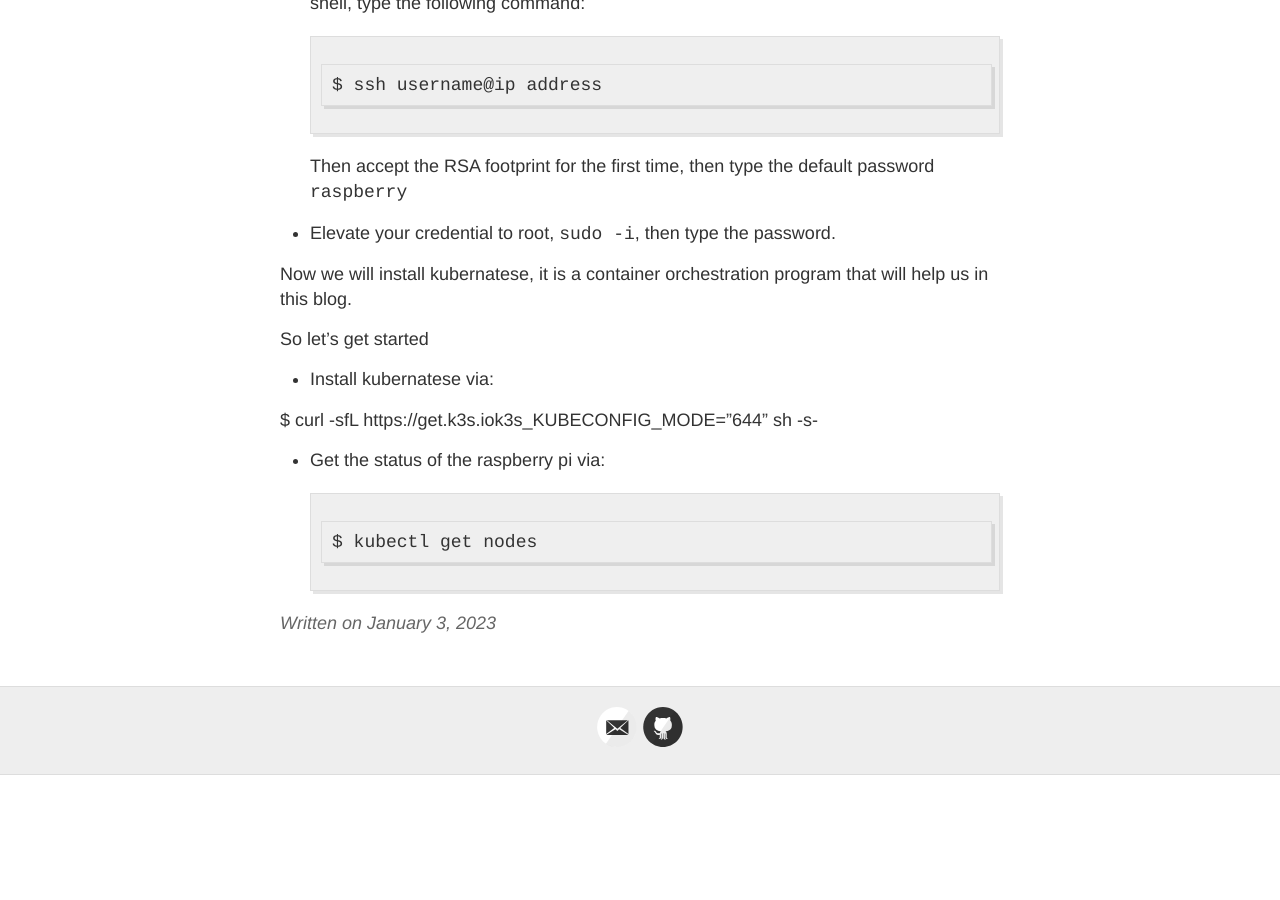
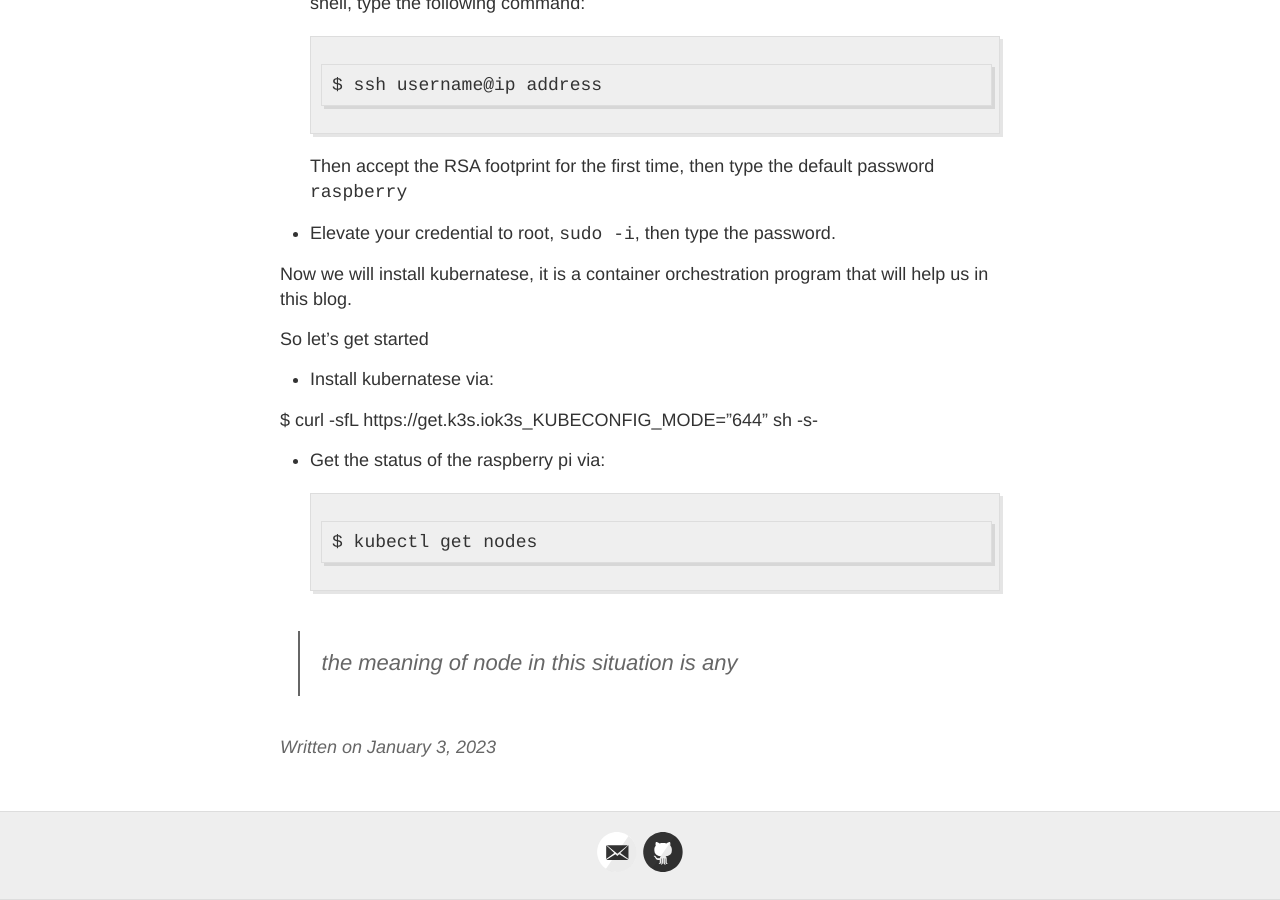
Before and after one commit to hermassest/hermassest.github.io, a Jekyll site: the page built from _posts/2023-01-03-Build-Your-Own-Raspberry-Pi-Cluster.md, in a window 1280 px wide and 900 px high, scrolled down 1316 px. Built offline with Jekyll 4.4.1, drawn with Linux system fonts in a browser that asks for light colours; our own code applies the rules of GitHub Pages for plain Markdown files; before the commit the page ends 2091 px from its top, so only the background shows below that.

Commit message:
Update 2023-01-03-Build-Your-Own-Raspberry-Pi-Cluster.md

````diff
--- a/_posts/2023-01-03-Build-Your-Own-Raspberry-Pi-Cluster.md
+++ b/_posts/2023-01-03-Build-Your-Own-Raspberry-Pi-Cluster.md
@@ -50,3 +50,5 @@ $ curl -sfL https://get.k3s.io | k3s_KUBECONFIG_MODE="644" sh -s-
 ```
 $ kubectl get nodes
 ```
+
+> the meaning of node in this situation is any
````
